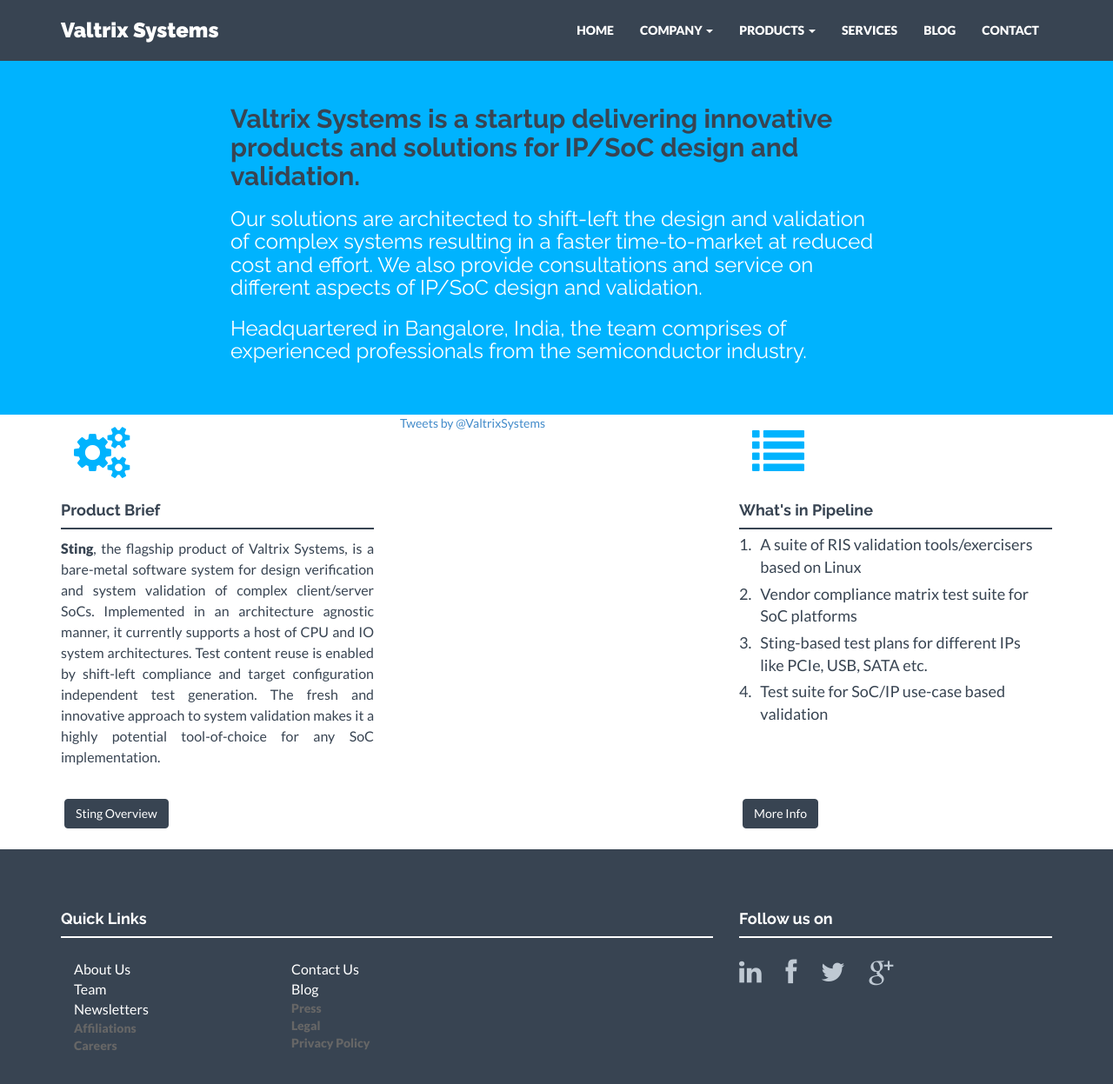
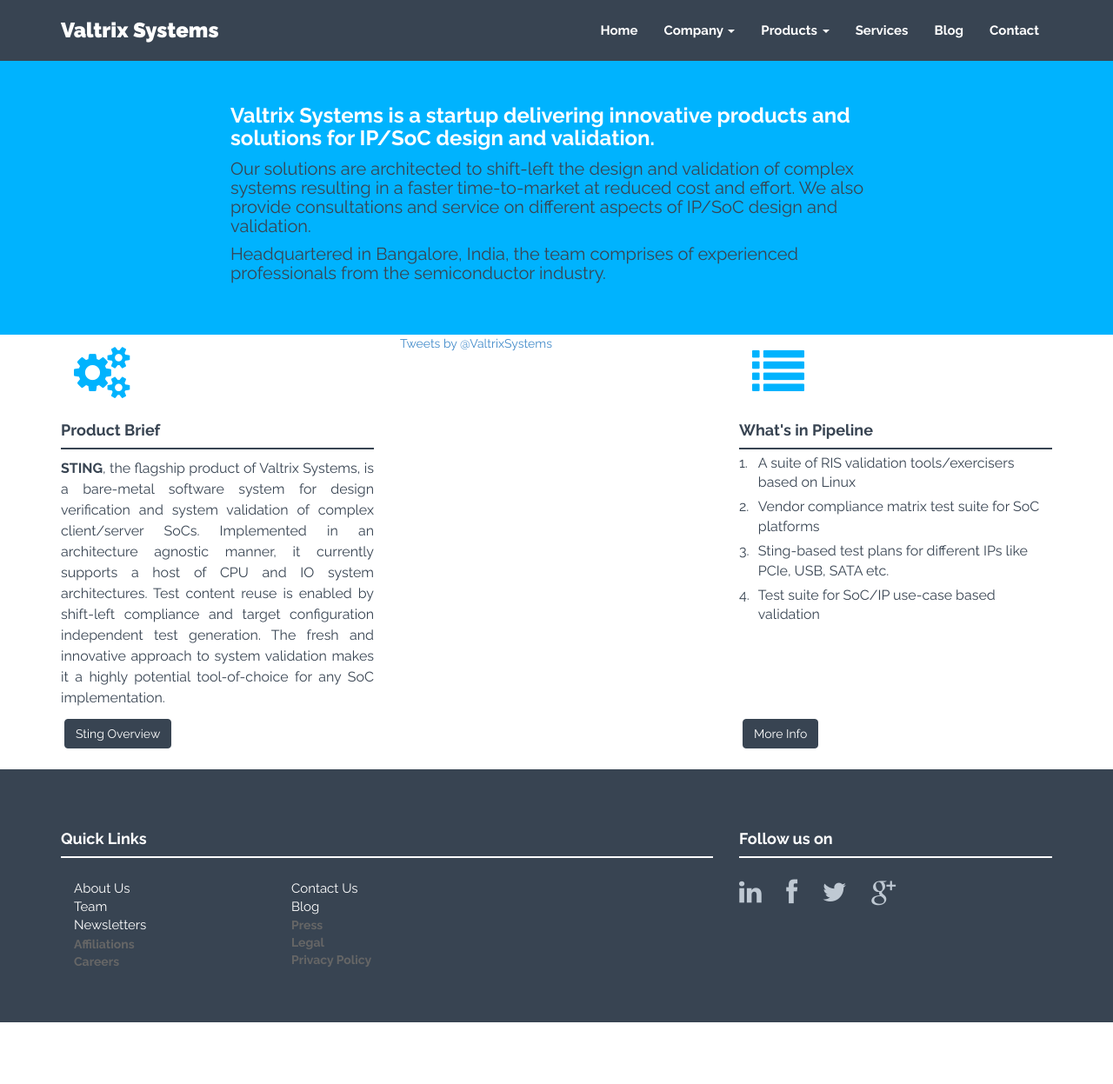
Before and after one commit to valtrix/valtrix.github.io, a Jekyll site: the page built from index.html, in a window 1280 px wide and 1273 px high. Shown: the top 1247 px of the window at 87% size. Built offline with Jekyll 4.4.1, drawn with Linux system fonts in a browser that asks for light colours; nearby versions of some CDN libraries; comment, search, counter and statistics services are not loaded.

Commit message:
Few changes to the style of the landing page

```diff
--- a/_config.yml
+++ b/_config.yml
@@ -39,8 +39,9 @@
 # Postal address (add as many lines as necessary). Shown in footer and on Contact page.
 address:
   - lines:
-    - E103, ND Sepal,
-    - Somasundarapalya, HSR Layout Sector 2,
+    - Valtrix Technologies Pvt. Ltd.
+    - "#No 1462, 25th Cross,"
+    - HSR Layout Sector 2,
     - Bangalore - 560102, India.
 email: contact@valtrix.in
 tel:
--- a/_includes/header.html
+++ b/_includes/header.html
@@ -2,9 +2,9 @@
     <div class="container">
         <div class="row">
             <div class="col-lg-8 col-lg-offset-2">
-                <h2>Valtrix Systems is a startup delivering innovative products and solutions for IP/SoC design and validation.</h2>
-                <h3>Our solutions are architected to shift-left the design and validation of complex systems resulting in a faster time-to-market at reduced cost and effort. We also provide consultations and service on different aspects of IP/SoC design and validation.</h3>
-                <h3>Headquartered in Bangalore, India, the team comprises of experienced professionals from the semiconductor industry.</h3>
+                <h3>Valtrix Systems is a startup delivering innovative products and solutions for IP/SoC design and validation.</h2>
+                <h4>Our solutions are architected to shift-left the design and validation of complex systems resulting in a faster time-to-market at reduced cost and effort. We also provide consultations and service on different aspects of IP/SoC design and validation.</h3>
+                <h4>Headquartered in Bangalore, India, the team comprises of experienced professionals from the semiconductor industry.</h3>
 <!--
                 <h1>Eyecatching Bootstrap 3 Theme.</h1>
                 <h5>Lorem Ipsum is simply dummy text of the printing and typesetting industry.</h5>
--- a/_includes/nav.html
+++ b/_includes/nav.html
@@ -12,37 +12,37 @@
     </div>
     <div class="navbar-collapse collapse navbar-right">
       <ul class="nav navbar-nav">
-        <li {% if page.title == "Home" %}class="active"{% endif %}><a href="{{"/" | prepend: site.baseurl }}">HOME</a></li>
+        <li {% if page.title == "Home" %}class="active"{% endif %}><a href="{{"/" | prepend: site.baseurl }}">Home</a></li>
 
         <li {% if page.title == "Company" %}class="active"{% endif %}>
-            <a class="dropdown-toggle" data-toggle="dropdown">COMPANY
+            <a class="dropdown-toggle" data-toggle="dropdown">Company
             <span class="caret"></span></a>
             <ul class="dropdown-menu" role="menu" aria-labelledby="menu1">
-                <li role="presentation"><a role="menuitem" tabindex="-1" href="{{"/about-us/" | prepend: site.baseurl }}">ABOUT US</a></li>
-                <li role="presentation"><a role="menuitem" tabindex="-1" href="{{"/team/" | prepend: site.baseurl }}">TEAM</a></li>
-                <li role="presentation"><a role="menuitem" tabindex="-1" href="{{"/newsletters/" | prepend: site.baseurl }}">NEWSLETTERS</a></li>
-                <li role="presentation"><span class="pagenotready" role="menuitem" tabindex="-1" href="#">AFFILIATIONS</span></li>
-                <li role="presentation"><span class="pagenotready" role="menuitem" tabindex="-1" href="#">PRESS</span></li>
-                <li role="presentation"><span class="pagenotready" role="menuitem" tabindex="-1" href="#">CAREERS</span></li>
+                <li role="presentation"><a role="menuitem" tabindex="-1" href="{{"/about-us/" | prepend: site.baseurl }}">About Us</a></li>
+                <li role="presentation"><a role="menuitem" tabindex="-1" href="{{"/team/" | prepend: site.baseurl }}">Team</a></li>
+                <li role="presentation"><a role="menuitem" tabindex="-1" href="{{"/newsletters/" | prepend: site.baseurl }}">Newsletters</a></li>
+                <li role="presentation"><span class="pagenotready" role="menuitem" tabindex="-1" href="#">Affiliations</span></li>
+                <li role="presentation"><span class="pagenotready" role="menuitem" tabindex="-1" href="#">Press</span></li>
+                <li role="presentation"><span class="pagenotready" role="menuitem" tabindex="-1" href="#">Careers</span></li>
                 <li role="presentation" class="divider"></li>
-                <li role="presentation"><span class="pagenotready" role="menuitem" tabindex="-1" href="#">LEGAL</span></li>
-                <li role="presentation"><span class="pagenotready" role="menuitem" tabindex="-1" href="#">PRIVACY POLICY</span></li>
+                <li role="presentation"><span class="pagenotready" role="menuitem" tabindex="-1" href="#">Legal</span></li>
+                <li role="presentation"><span class="pagenotready" role="menuitem" tabindex="-1" href="#">Privacy Policy</span></li>
             </ul>
         </li>
 
         <li {% if page.title == "Products" %}class="active"{% endif %}>
-            <a class="dropdown-toggle" data-toggle="dropdown">PRODUCTS
+            <a class="dropdown-toggle" data-toggle="dropdown">Products
             <span class="caret"></span></a>
             <ul class="dropdown-menu" role="menu" aria-labelledby="menu1">
                 <li role="presentation"><a role="menuitem" tabindex="-1" href="{{"/sting/" | prepend: site.baseurl }}">STING</a></li>
                 <li role="presentation" class="divider"></li>
-                <li role="presentation"><a role="menuitem" tabindex="-1" href="{{"/upcoming-products/" | prepend: site.baseurl }}">UPCOMING PRODUCTS</a></li>
+                <li role="presentation"><a role="menuitem" tabindex="-1" href="{{"/upcoming-products/" | prepend: site.baseurl }}">Upcoming Products</a></li>
             </ul>
         </li>
 
-        <li {% if page.title == "Services" %}class="active"{% endif %}><a href="{{"/services/" | prepend: site.baseurl }}">SERVICES</a></li>
-        <li {% if page.title == "Blog" %}class="active"{% endif %}><a href="{{"/blog/" | prepend: site.baseurl }}">BLOG</a></li>
-        <li {% if page.title == "Contact" %}class="active"{% endif %}><a href="{{"/contact/" | prepend: site.baseurl }}">CONTACT</a></li>
+        <li {% if page.title == "Services" %}class="active"{% endif %}><a href="{{"/services/" | prepend: site.baseurl }}">Services</a></li>
+        <li {% if page.title == "Blog" %}class="active"{% endif %}><a href="{{"/blog/" | prepend: site.baseurl }}">Blog</a></li>
+        <li {% if page.title == "Contact" %}class="active"{% endif %}><a href="{{"/contact/" | prepend: site.baseurl }}">Contact</a></li>
       </ul>
     </div><!--/.nav-collapse -->
   </div>
--- a/index.html
+++ b/index.html
@@ -9,7 +9,7 @@
                 <i class="fa fa-cogs"></i>
                 <h4>Product Brief</h4>
                 <div class="hline"></div>
-                <p style="font-size:16px"><b>Sting</b>, the flagship product of Valtrix Systems, is a bare-metal software system for design verification and system validation of complex client/server SoCs. Implemented in an architecture agnostic manner, it currently supports a host of CPU and IO system architectures. Test content reuse is enabled by shift-left compliance and target configuration independent test generation. The fresh and innovative approach to system validation makes it a highly potential tool-of-choice for any SoC implementation. </p>
+                <p style="font-size:16px"><b>STING</b>, the flagship product of Valtrix Systems, is a bare-metal software system for design verification and system validation of complex client/server SoCs. Implemented in an architecture agnostic manner, it currently supports a host of CPU and IO system architectures. Test content reuse is enabled by shift-left compliance and target configuration independent test generation. The fresh and innovative approach to system validation makes it a highly potential tool-of-choice for any SoC implementation. </p>
                 <p><br/><a href="{{"/sting/" | prepend: site.baseurl }}" style="position:absolute;bottom:20px" class="btn btn-theme">Sting Overview</a></p>
             </div>
             <div class="col-md-4">
```
Also changed, not shown: _includes/css/style.css (+15 -10 lines).
